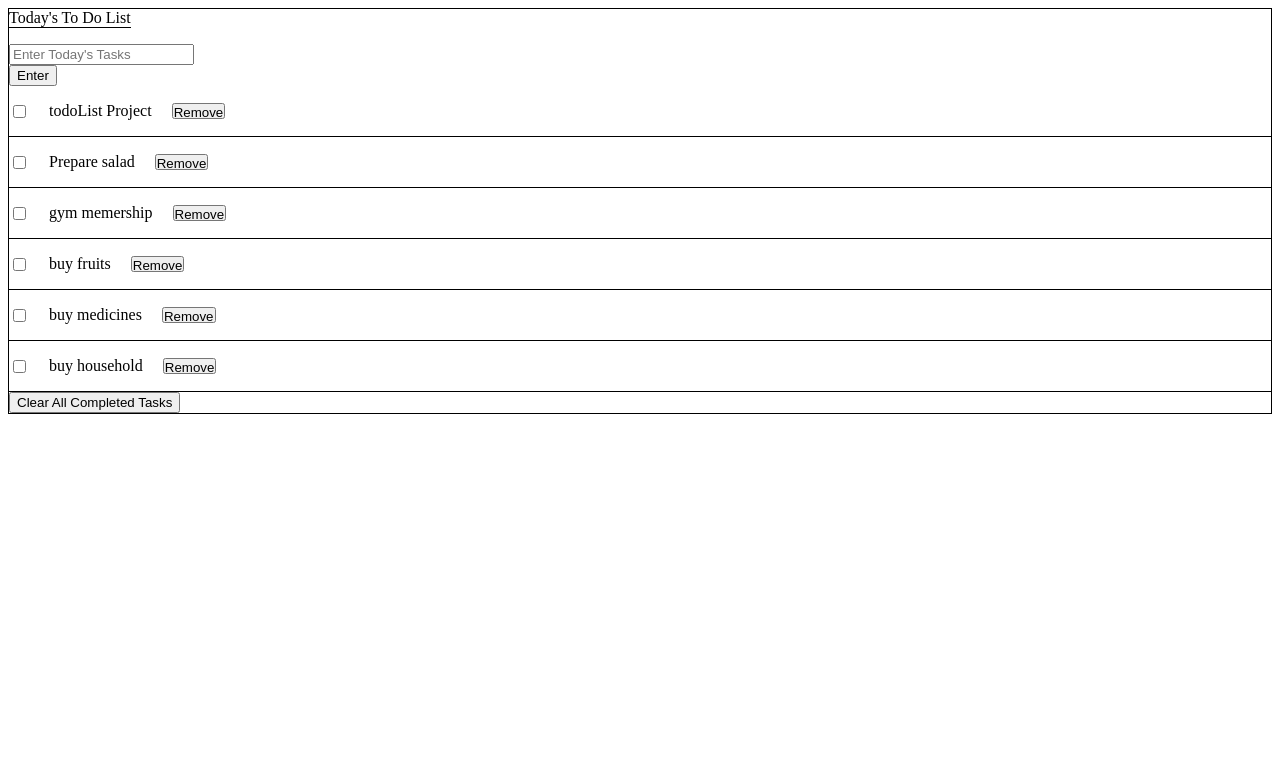
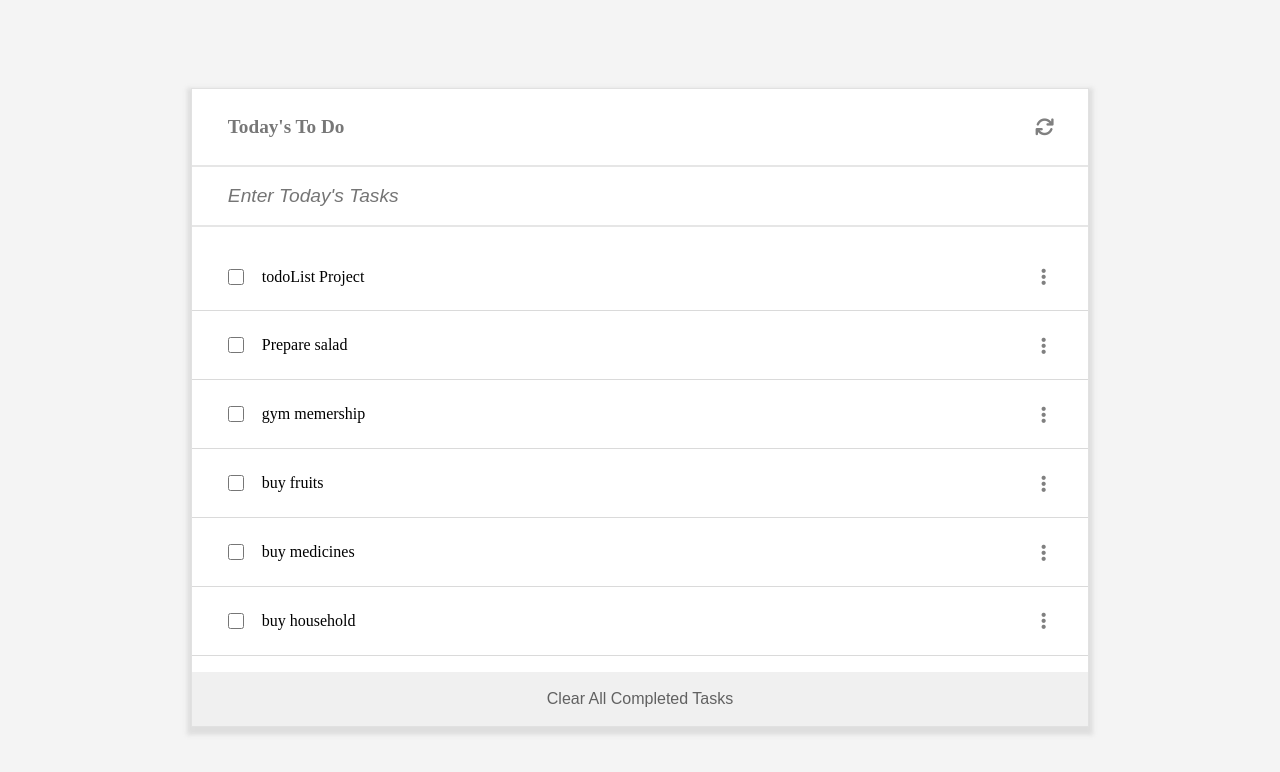
Before and after one commit to karanJ2212/toDoList, a website built with webpack: page src/index.html in a window 1280 px wide. Built offline with nearby package versions, Linux system fonts and the light colour scheme.

Commit message:
modified index.js

```diff
--- a/src/index.html
+++ b/src/index.html
@@ -4,34 +4,46 @@
     <meta charset="UTF-8" />
     <meta http-equiv="X-UA-Compatible" content="IE=edge" />
     <meta name="viewport" content="width=device-width, initial-scale=1.0" />
+    <link href="https://fonts.googleapis.com/icon?family=Material+Icons"
+    rel="stylesheet">
+    <link rel="stylesheet" href="https://cdnjs.cloudflare.com/ajax/libs/font-awesome/6.2.1/css/all.min.css" integrity="sha512-MV7K8+y+gLIBoVD59lQIYicR65iaqukzvf/nwasF0nqhPay5w/9lJmVM2hMDcnK1OnMGCdVK+iQrJ7lzPJQd1w==" crossorigin="anonymous" referrerpolicy="no-referrer" />
+
     <link rel="stylesheet" href="style.css" />
     <title>Document</title>
   </head>
   <body>
     <div class="container">
-      <header>Today's To Do List</header>
-      <input type="text" class="taskInput" placeholder="Enter Today's Tasks" />
-      <button class="button Enter" id="Enter">Enter</button>
-      <ul class="list">
+      <div class="titleholder">
+        <h3>Today's To Do</h3>
+        <i id="refresh" class="fa-solid fa-arrows-rotate"></i>
+      </div>
+      <hr>
+      <div class="taskInputContainer">
+        <input type="text" class="taskInput" placeholder="Enter Today's Tasks" />
+        <i class="material-icons">&#xe31b</i>
+
+      </div>
+      <hr>
+     <ul class="list">
         <li class="listItems">
-          <input type="checkbox" name="select" id="" />
+          <input type="checkbox" name="select" id="" class="check" />
           <p class="title">todoList Project</p>
-          <button class="button remove" id="">Remove</button>
+          <i id="moreicon" class="fa-solid fa-ellipsis-vertical"></i>
         </li>
 
         <li class="listItems">
-          <input type="checkbox" name="select" id="" />
+          <input type="checkbox" name="select" id="" class="check" />
           <p class="title">Prepare salad</p>
-          <button class="button remove" id="">Remove</button>
+          <i id="moreicon" class="fa-solid fa-ellipsis-vertical"></i>
         </li>
 
         <li class="listItems">
-          <input type="checkbox" name="select" id="" />
+          <input type="checkbox" name="select" id="" class="check" />
           <p class="title">gym memership</p>
-          <button class="button remove" id="">Remove</button>
+          <i id="moreicon" class="fa-solid fa-ellipsis-vertical"></i>
         </li>
       </ul>
-      <button class="button Clear" id="">Clear All Completed Tasks</button>
+      <button class="Clear">Clear All Completed Tasks</button>
     </div>
     <script src="./index.js"></script>
   </body>
--- a/src/index.js
+++ b/src/index.js
@@ -4,15 +4,18 @@ class UI {
     const task = [
       {
         desc: "buy fruits",
-        id: 1,
+        index: 1,
+        completed: false,
       },
       {
         desc: "buy medicines",
-        id: 2,
+        index: 2,
+        completed: false,
       },
       {
         desc: "buy household",
-        id: 3,
+        index: 3,
+        completed: false,
       },
     ];
 
@@ -22,9 +25,9 @@ class UI {
   static addTasks(works) {
     const list = document.querySelector(".list");
     let html = ` <li class="listItems">
-    <input type="checkbox" name="select" id="" />
+    <input type="checkbox" name="select" id="" class="check" />
     <p class="title">${works.desc}</p>
-    <button class="button remove" id="${works.id}">Remove</button>
+    <i id="moreicon" class="fa-solid fa-ellipsis-vertical"></i>
   </li>`;
     list.insertAdjacentHTML("beforeend", html);
   }
--- a/src/style.css
+++ b/src/style.css
@@ -1,32 +1,106 @@
-.container {
-  border: 1px solid black;
+body {
   display: flex;
   flex-direction: column;
-  align-items: flex-start;
   justify-content: center;
+  align-items: center;
+  background: rgb(244, 244, 244);
 }
 
-header {
-  margin-bottom: 1rem;
-  border-bottom: 1px solid black;
+
+
+.container {
+  box-shadow: 0 4px 4px 4px rgba(216, 216, 216, 0.762);
+  border: 0.2px solid rgba(216, 216, 216, 0.762);
+  width: 70vw;
+  background: white;
+  margin-top: 10vh;
+}
+
+.titleholder {
+  display: flex;
+  align-items: center;
+}
+
+h3 {
+  padding: 3% 0;
+  font-size: 1.2rem;
+  margin: 0;
+  color: rgb(119, 119, 119);
+  font-weight: 600;
+  width: 90.1%;
+}
+
+.taskInputContainer{
+  display: flex;
+    flex-direction: row;
+    align-items: center;
+}
+
+.taskInput{
+  outline: none;
+  width: 90%;
+  border: none;
+  background: none;
+  font-style: italic;
+  font-size: 1.2rem;
+  padding: 2% 0;
+
+}
+
+hr {
+  border: 0.5px solid rgba(222, 222, 222, 0.762);
+  margin: 0;
+}
+
+#refresh,
+#moreicon,
+.material-icons {
+  color: gray;
+  font-size: 1.2rem;
+  margin-right: 3%;
 }
 
 .list {
-  list-style: none;
-  width: 100%;
-  margin: 0;
+  display: flex;
+  flex-direction: column;
   padding: 0;
 }
 
+h3,input {
+  margin-left: 4% !important;
+}
+
 .list li {
+
+  padding: 1% 0;
+  border-bottom: 0.5px solid rgba(207, 207, 207, 0.762);
+  font-size: 1rem;
   display: flex;
-  gap: 20px;
-  justify-content: flex-start;
   align-items: center;
-  border-bottom: 1px solid black;
+}
+
+.list li p {
+  width: 87%;
+}
+
+input.check {
+  width: 1rem;
+  height: 1rem;
+  margin-right: 2%;
 }
 
 .remove {
   padding: 0;
   height: 1rem;
 }
+
+.Clear {
+  width: 100%;
+  margin: 0;
+  padding: 2%;
+  text-align: center;
+  background: rgba(239, 239, 239, 0.887);
+  border: none;
+  color: rgb(97, 97, 97);
+  font-size: 1rem;
+}
```
